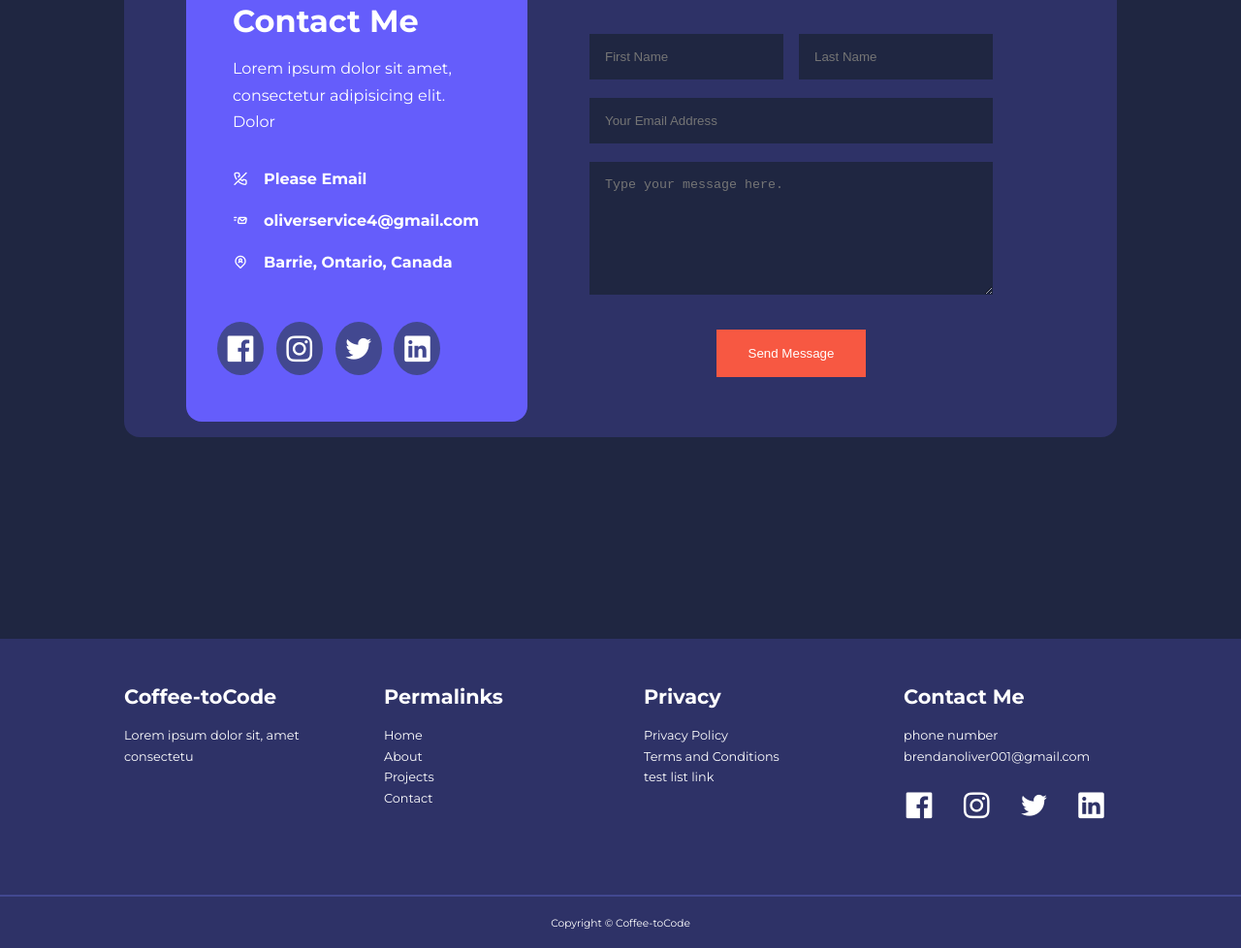
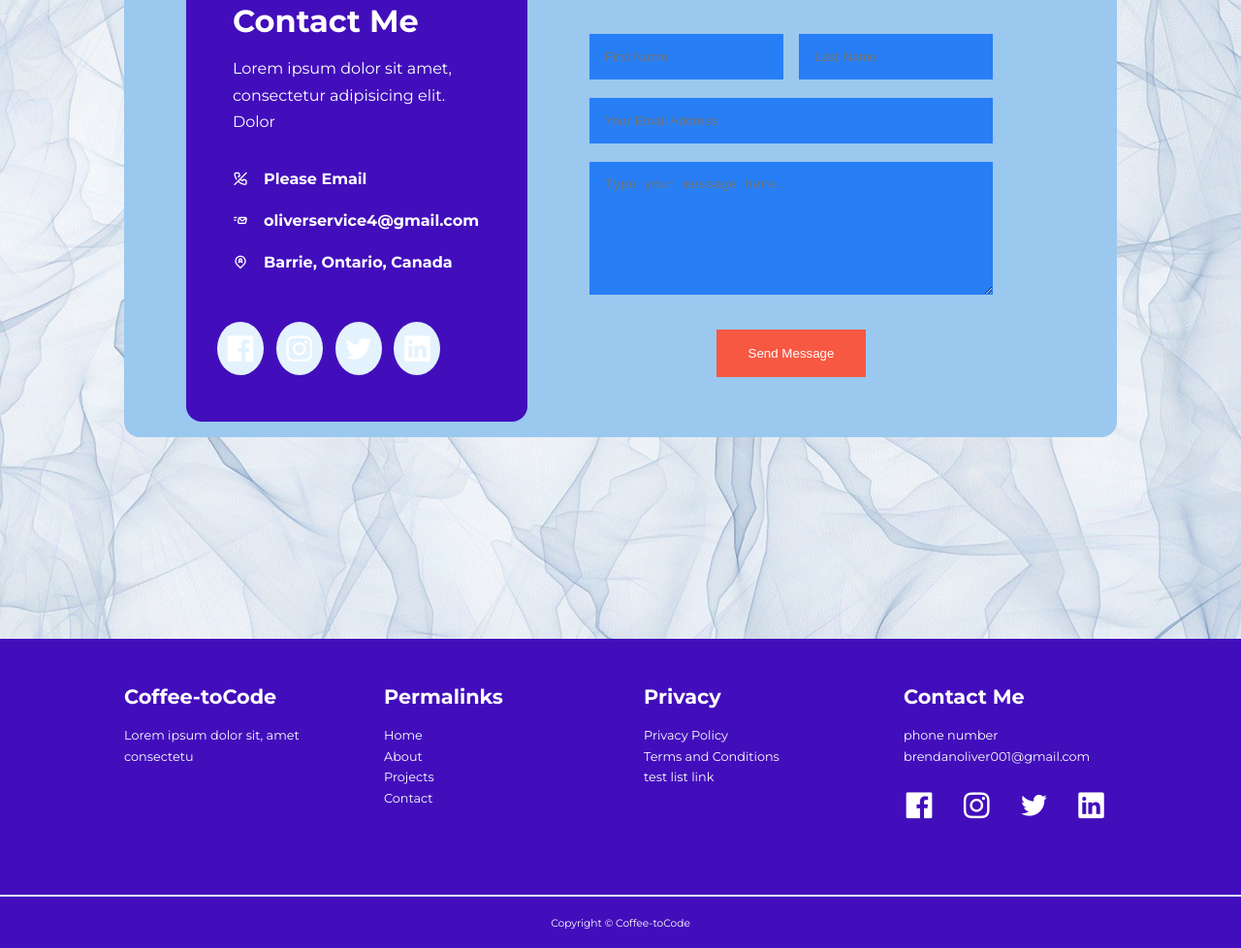
Before and after one commit to coffee-toCode/SampleWebSite, a plain HTML site: page contact.html in a window 1280 px wide. Shown: the part 237-1215 px from the top of the page at 97% size. Drawn offline with nearby package versions, Linux system fonts and the light colour scheme.

Commit message:
pushing new beta design for feedback

```diff
--- a/css/style.css
+++ b/css/style.css
@@ -11,16 +11,16 @@
 }
 
 :root {
-     --color-primary: #655dfb;
+     --color-primary: #420ebb;
      --color-success: #00bf8e;
      --color-warning: #f7c94b;
      --color-danger: #f75842;
      --color-danger-variant: rgba(247, 88, 66, 0.4);
      --color-white: #fff;
      --color-black: #000;
-     --color-bg: #1f2641;
-     --color-bg1: #2e3267;
-     --color-bg2: #424890;
+     --color-bg: #1271f6d6;
+     --color-bg1: #9ac8ee;
+     --color-bg2: #E3F2FD;
 
      --container-width-lg: 80%;
      --container-width-md: 90%;
@@ -34,6 +34,8 @@ body {
      line-height: 1.7;
      color: var(--color-white);
      background: var(--color-bg);
+     background-image: url("../Images/blue-569222.jpg");
+     background-attachment: fixed;
 }
 
 .container {
@@ -195,8 +197,9 @@ header {
 
 
 .categories {
-     background: var(--color-bg1);
+     box-shadow: inset 0 0 3rem rgba(0, 0, 0, 0.5);
      height: 33rem;
+     color: #000;
 }
 
 .categories h1 {
@@ -224,7 +227,7 @@ header {
 }
 
 .category {
-     background: var(--color-bg2);
+     background: var(--color-primary);
      padding: 2rem;
      border-radius: 2rem;
      transition: var(--transition);
@@ -265,9 +268,11 @@ header {
 }
 
 
-/* ==========================      Popular courses Section      ========================== */
+/* ==========================      PROJECT CARDS      ========================== */
 
 .courses {
+     box-shadow: inset 0 0 3rem rgba(0, 0, 0, 0.5);
+
      margin-top: 10rem;
 }
 
@@ -307,7 +312,6 @@ header {
 
 
 .faqs {
-     background: var(--color-bg1);
      box-shadow: inset 0 0 3rem rgba(0, 0, 0, 0.5);
 }
 
@@ -401,7 +405,7 @@ header {
 /* ==========================      Footer Section      ========================== */
 
 footer {
-     background: var(--color-bg1);
+     background: var(--color-primary);
      padding-top: 3rem;
      font-size: 0.8rem;
 }
```
Also changed, not shown: index.html (+4 -0 lines), Images/blue-569222.jpg (added), android.jpg (added), 1 other file.
